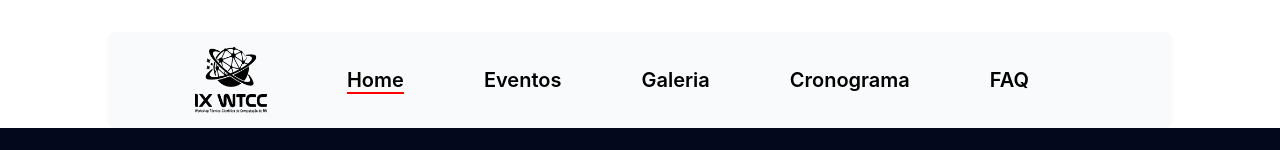
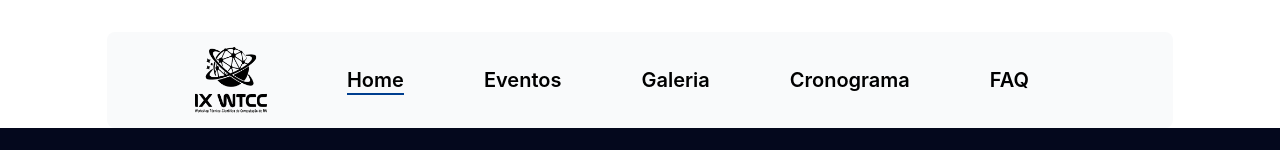
Before and after one commit to Escola-Piloto-de-Computacao/wtcc, a React (Create React App) app: page / in a window 1280 px wide. Shown: the top 150 px of the page. Built offline with nearby package versions, Linux system fonts and the light colour scheme.

Commit message:
Header animation changes
Increased the distance of line underlining the header options, changed its color and decreased the animation time

```diff
--- a/src/App.css
+++ b/src/App.css
@@ -48,11 +48,11 @@
     width: 100%;
     transform: scaleX(0);
     height: 2px;
-    bottom: 0;
+    bottom: -1px;
     left: 0;
-    background-color: red;
+    background-color: rgb(0, 62, 143);
     transform-origin: bottom right;
-    transition: transform 0.5s ease-out;
+    transition: transform 0.3s ease-out;
 }
 
 .underline-transition.active::after {
```
